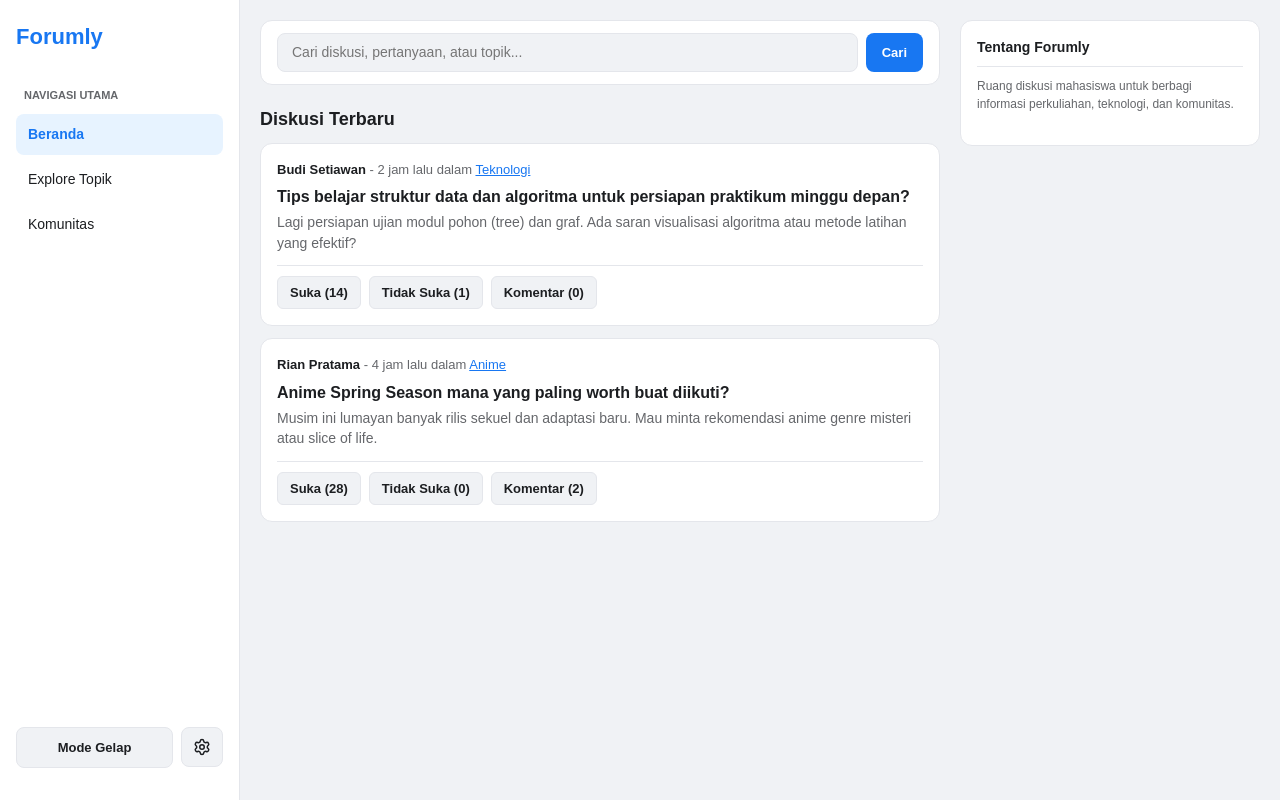
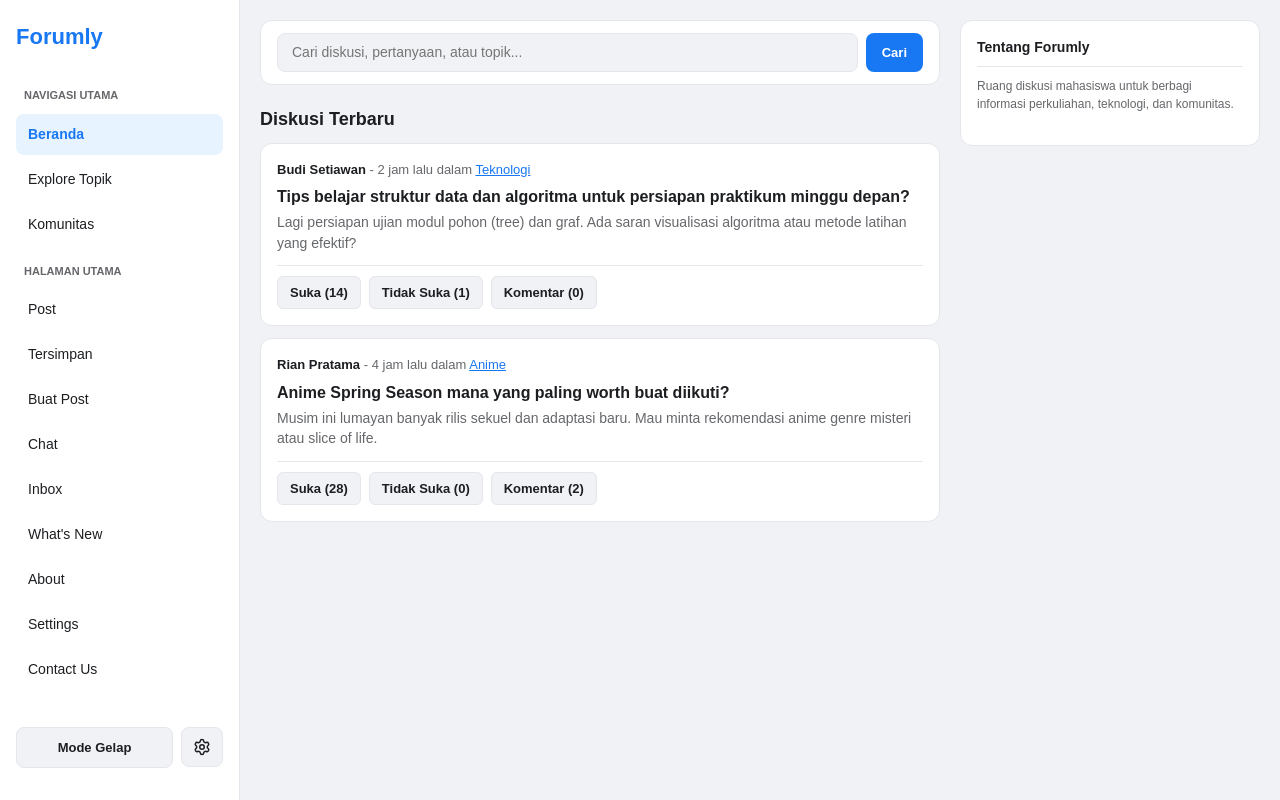
Before and after one commit to marchikari-hub/Forumly-Front-End, a Next.js app: page / in a window 1280 px wide. Built offline with nearby package versions, Linux system fonts and the light colour scheme.

Commit message:
menambahkan menu pada sidebar, menambahkan hover dan juga mengatasi adanya bug pada button cari, karena jika di double klik bisa bisa dari mode dark jadi light sekejap setelah itu kembali lagi ke mode dark

```diff
--- a/app/components/sidebar.tsx
+++ b/app/components/sidebar.tsx
@@ -48,6 +48,35 @@ export default function Sidebar() {
           <Link href="/community" className={`nav-item ${pathname === "/community" ? "active" : ""}`}>
             Komunitas
           </Link>
+
+          <span className="nav-title">HALAMAN UTAMA</span>
+          <Link href="/posts" className={`nav-item ${pathname === "/posts" ? "active" : ""}`}>
+            Post
+          </Link>
+          <Link href="/saved" className={`nav-item ${pathname === "/saved" ? "active" : ""}`}>
+            Tersimpan
+          </Link>
+          <Link href="/create-post" className={`nav-item ${pathname === "/create-post" ? "active" : ""}`}>
+            Buat Post
+          </Link>
+          <Link href="/chat" className={`nav-item ${pathname === "/chat" ? "active" : ""}`}>
+            Chat
+          </Link>
+          <Link href="/inbox" className={`nav-item ${pathname === "/inbox" ? "active" : ""}`}>
+            Inbox
+          </Link>
+          <Link href="/whats-new" className={`nav-item ${pathname === "/whats-new" ? "active" : ""}`}>
+            What's New
+          </Link>
+          <Link href="/about" className={`nav-item ${pathname === "/about" ? "active" : ""}`}>
+            About
+          </Link>
+          <Link href="/settings" className={`nav-item ${pathname === "/settings" ? "active" : ""}`}>
+            Settings
+          </Link>
+          <Link href="/contact-us" className={`nav-item ${pathname === "/contact-us" ? "active" : ""}`}>
+            Contact Us
+          </Link>
         </nav>
       </div>
 
--- a/app/globals.css
+++ b/app/globals.css
@@ -188,11 +188,19 @@ body {
   font-weight: 600;
   border: none;
   cursor: pointer;
+  user-select: none;
+  -webkit-user-select: none;
 }
 
 .btn-primary {
   background-color: var(--accent);
   color: #ffffff;
+  transition: background-color 0.2s ease, transform 0.2s ease;
+}
+
+.btn-primary:hover {
+  filter: brightness(0.92);
+  transform: translateY(-1px);
 }
 
 .feed-title {
```
